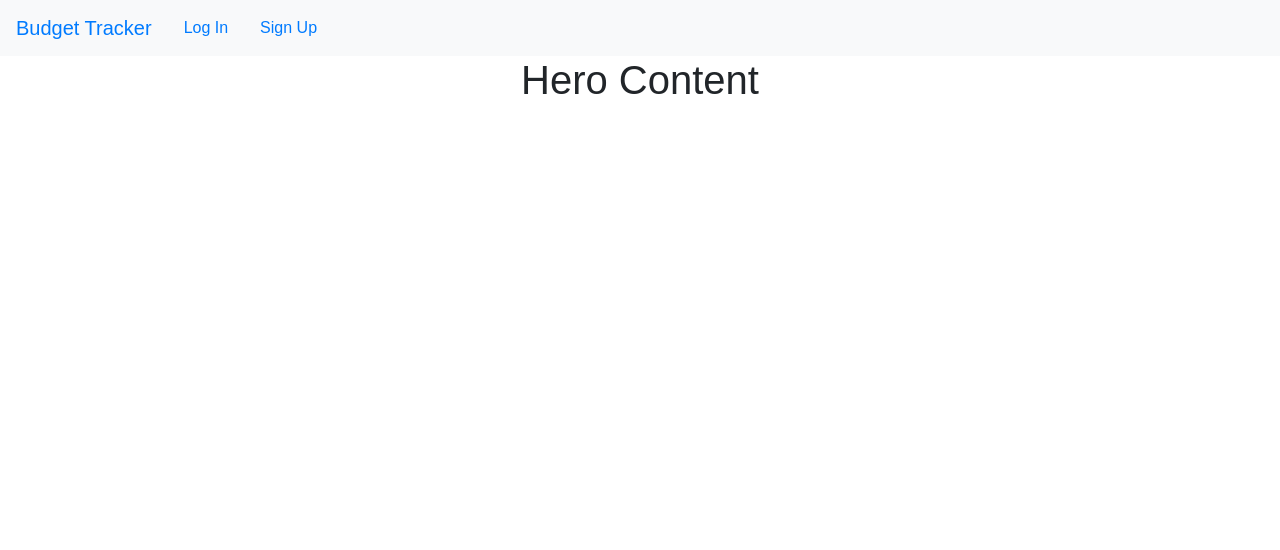
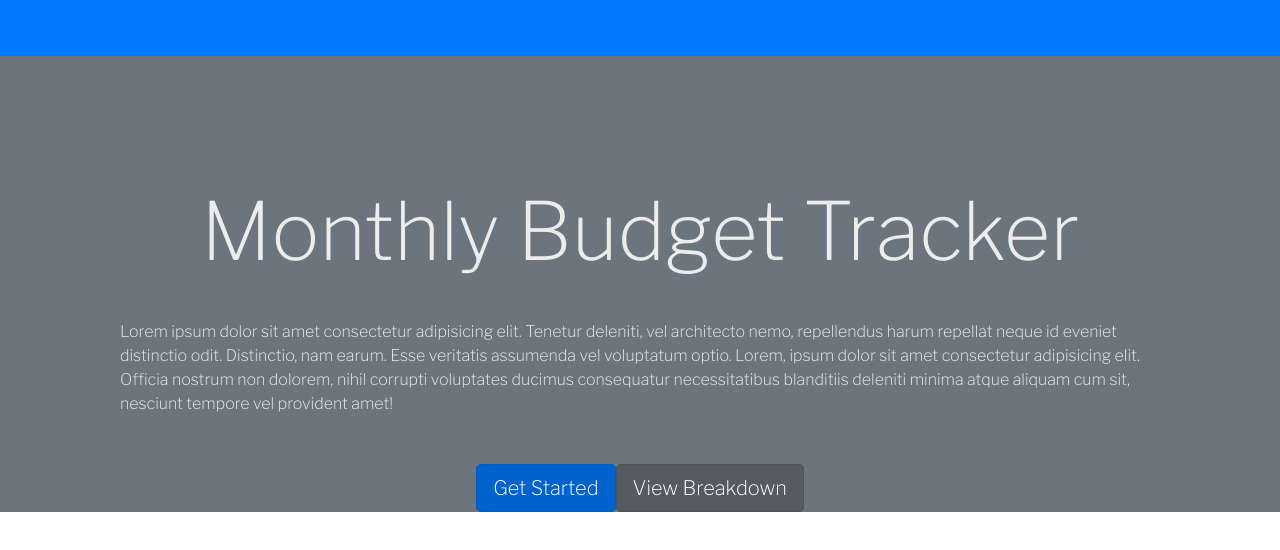
Before and after one commit to aaronl647/monthlyBudgetApp, a React (Create React App) app: page / in a window 1280 px wide. Shown: the top 550 px of the page. Built offline with nearby package versions, Linux system fonts and the light colour scheme.

Commit message:
updated heroContent

```diff
--- a/public/index.html
+++ b/public/index.html
@@ -1,14 +1,12 @@
 <!DOCTYPE html>
 <html lang="en">
+
 <head>
   <meta charset="utf-8" />
   <link rel="icon" href="%PUBLIC_URL%/favicon.ico" />
   <meta name="viewport" content="width=device-width, initial-scale=1" />
   <meta name="theme-color" content="#000000" />
-    <meta
-      name="description"
-      content="Web site created using create-react-app"
-    />
+  <meta name="description" content="Web site created using create-react-app" />
   <link rel="apple-touch-icon" href="%PUBLIC_URL%/logo192.png" />
   <!--
       manifest.json provides metadata used when your web app is installed on a
@@ -24,12 +22,10 @@
       work correctly both with client-side routing and a non-root public URL.
       Learn how to configure a non-root public URL by running `npm run build`.
     -->
-    <link
-      rel="stylesheet"
-      href="https://maxcdn.bootstrapcdn.com/bootstrap/4.5.0/css/bootstrap.min.css"
-      integrity="sha384-9aIt2nRpC12Uk9gS9baDl411NQApFmC26EwAOH8WgZl5MYYxFfc+NcPb1dKGj7Sk"
-      crossorigin="anonymous"
-    />
+  <link rel="stylesheet" href="https://maxcdn.bootstrapcdn.com/bootstrap/4.5.0/css/bootstrap.min.css"
+    integrity="sha384-9aIt2nRpC12Uk9gS9baDl411NQApFmC26EwAOH8WgZl5MYYxFfc+NcPb1dKGj7Sk" crossorigin="anonymous" />
+  <link rel="preconnect" href="https://fonts.gstatic.com">
+  <link href="https://fonts.googleapis.com/css2?family=Libre+Franklin:wght@100;200&display=swap" rel="stylesheet">
   <title>React App</title>
   <script id="react-dotenv" src="./env.js"></script>
 </head>
@@ -48,4 +44,5 @@
       To create a production bundle, use `npm run build` or `yarn build`.
     -->
 </body>
+
 </html>
--- a/src/App.css
+++ b/src/App.css
@@ -1,71 +1,3 @@
 * {
-  box-sizing: border-box;
-  margin: 0;
-  padding: 0;
-  font-family: "Heebo", sans-serif;
+  font-family: "Libre Franklin", sans-serif;
 }
-
-.home,
-.about,
-.shop,
-.contact,
-.collections {
-  display: flex;
-  height: 100vh;
-  align-items: center;
-  justify-content: center;
-  font-size: 3rem;
-}
-
-.about {
-  /* background-image: url("siteImages/fabric.jpg"); */
-  background-position: center;
-  background-size: cover;
-  background-repeat: no-repeat;
-  color: #fff;
-  font-size: 100px;
-}
-
-.shop {
-  /* background-image: url("siteImages/blueFabric.jpg"); */
-  background-position: center;
-  background-size: fill;
-  background-repeat: no-repeat;
-  color: #fff;
-  font-size: 100px;
-}
-
-.contact {
-  /* background-image: url("siteImages/redFabric.jpg"); */
-  background-position: center;
-  background-size: cover;
-  background-repeat: no-repeat;
-  color: #fff;
-  font-size: 100px;
-}
-
-.collections {
-  /* background-image: url("siteImages/redFabric.jpg"); */
-  background-position: center;
-  background-size: cover;
-  background-repeat: no-repeat;
-  color: #fff;
-  font-size: 100px;
-}
-
-@media screen and (max-width: 960px) {
-  .home,
-  .about,
-  .shop,
-  .contact,
-  .collections {
-    display: flex;
-    height: 100vh;
-    align-items: center;
-    justify-content: center;
-    font-size: 3rem;
-  }
-}
-
-@media screen and (max-width: 786px) {
-}
--- a/src/App.js
+++ b/src/App.js
@@ -1,14 +1,15 @@
 import React, { Component } from "react";
+import userService from "./utils/userService";
 import "./App.css";
 import NavBar from "./components/NavBar/NavBar";
-import Home from "./components/pages/Home";
-import Entries from "./components/pages/Entries";
-import Summary from "./components/pages/Summary";
-import { Switch, Route } from "react-router-dom";
 import LoginPage from "./components/UserPages/LoginPage";
 import Signup from "./components/UserPages/Signup";
-import VerifyDelete from "./components/VerifyDelete/VerifyDelete";
-import userService from "./utils/userService";
+import Home from "./components/pages/Home";
+import Summary from "./components/pages/Summary/Summary";
+import { Switch, Route } from "react-router-dom";
+
+import Expense from "./components/Expense/Expense";
+import Income from "./components/Income/Income";
 
 export default class App extends Component {
   constructor() {
@@ -33,7 +34,8 @@ export default class App extends Component {
 
         <Switch>
           <Route path="/" exact component={Home} />
-          <Route path="/entries" component={Entries} />
+          <Route path="/expense" component={Expense} />
+          <Route path="/income" component={Income} />
           <Route path="/summary" component={Summary} />
           <Route
             exact
@@ -55,7 +57,6 @@ export default class App extends Component {
               />
             )}
           />
-          <Route path="/delete" component={VerifyDelete} />
         </Switch>
       </div>
     );
--- a/src/components/HeroContent/HeroContent.css
+++ b/src/components/HeroContent/HeroContent.css
@@ -1,4 +1,21 @@
 .hero-container {
+  background-color: #6c757d;
+}
+
+.title-container > h1 {
+  color: #ececec;
+  font-size: 5rem;
+  padding-top: 8rem;
+  padding-bottom: 2rem;
+}
+
+.content-container {
+  padding: 0 120px 0 120px;
+  color: #ececec;
+}
+
+.btn-container {
   display: flex;
   justify-content: center;
+  padding-top: 2rem;
 }
--- a/src/components/HeroContent/HeroContent.js
+++ b/src/components/HeroContent/HeroContent.js
@@ -1,10 +1,33 @@
 import React from "react";
 import "./HeroContent.css";
-
+import { Button } from "react-bootstrap";
+import { Link } from "react-router-dom";
 function HeroContent() {
   return (
     <div className="hero-container">
-      <h1>Hero Content</h1>
+      <div className="title-container">
+        <h1>Monthly Budget Tracker</h1>
+      </div>
+      <div className="content-container">
+        <p>
+          Lorem ipsum dolor sit amet consectetur adipisicing elit. Tenetur
+          deleniti, vel architecto nemo, repellendus harum repellat neque id
+          eveniet distinctio odit. Distinctio, nam earum. Esse veritatis
+          assumenda vel voluptatum optio. Lorem, ipsum dolor sit amet
+          consectetur adipisicing elit. Officia nostrum non dolorem, nihil
+          corrupti voluptates ducimus consequatur necessitatibus blanditiis
+          deleniti minima atque aliquam cum sit, nesciunt tempore vel provident
+          amet!
+        </p>
+      </div>
+      <div className="btn-container">
+        <Button variant="primary" size="lg" active href="/income">
+          Get Started
+        </Button>
+        <Button variant="secondary" size="lg" active href="/summary">
+          View Breakdown
+        </Button>
+      </div>
     </div>
   );
 }
--- a/src/components/NavBar/NavBar.css
+++ b/src/components/NavBar/NavBar.css
@@ -0,0 +1,3 @@
+.menu-container {
+  display: flex;
+}
--- a/src/components/NavBar/NavBar.js
+++ b/src/components/NavBar/NavBar.js
@@ -1,18 +1,19 @@
 import React from "react";
 import { Navbar, Nav, NavDropdown } from "react-bootstrap";
 import { Link } from "react-router-dom";
+import "./NavBar.css";
 
 const NavBar = (props) => {
   let nav = props.user ? (
     <div>
-      <Navbar bg="light" expand="lg" sticky="top">
+      <Navbar bg="primary" expand="lg" sticky="top">
         <Navbar.Brand>
           <Link to="/">Budget Tracker</Link>
         </Navbar.Brand>
-        <span className="welcome">Welcome back, {props.user.name}!</span>
+        <Navbar.Toggle />
+        <Navbar.Collapse className="justify-content-end">
+          <span className="welcome-user">Welcome back, {props.user.name}!</span>
 
-        <Navbar.Toggle aria-controls="basic-navbar-nav" />
-        <Navbar.Collapse id="basic-navbar-nav">
           <Nav className="mr-auto">
             <NavDropdown title="Entries">
               <NavDropdown.Item href="/expense">Expenses</NavDropdown.Item>
@@ -33,7 +34,7 @@ const NavBar = (props) => {
     </div>
   ) : (
     <div>
-      <Navbar bg="light" expand="lg" sticky="top">
+      <Navbar bg="primary" expand="lg" sticky="top">
         <Navbar.Brand>
           <Link to="/">Budget Tracker</Link>
         </Navbar.Brand>
--- a/src/components/VerifyDelete/VerifyDelete.js
+++ /dev/null
@@ -1,15 +0,0 @@
-import React from "react";
-
-function VerifyDelete() {
-  return (
-    <div>
-      <h1>Verify Delete</h1>
-      <p> Are you sure you want to delete </p>
-      <form>
-        <input type="button" value="Delete" />
-      </form>
-    </div>
-  );
-}
-
-export default VerifyDelete;
--- /dev/null
+++ b/src/components/pages/Summary/Summary.css
@@ -0,0 +1,3 @@
+.overview-container {
+  display: flex;
+}
--- a/src/components/pages/Summary.js
+++ b/src/components/pages/Summary/Summary.js
@@ -1,8 +1,8 @@
 import React from "react";
 import { Container, Row, Col } from "react-bootstrap";
-import ExpenseSummary from "../ExpenseSummary/ExpenseSummary";
-import IncomeSummary from "../IncomeSummary/IncomeSummary";
-
+import ExpenseSummary from "../../ExpenseSummary/ExpenseSummary";
+import IncomeSummary from "../../IncomeSummary/IncomeSummary";
+import "./Summary.css";
 function Summary() {
   return (
     <Container className="overview-container">
```
Lines whose indentation alone changed are shown as unchanged.
